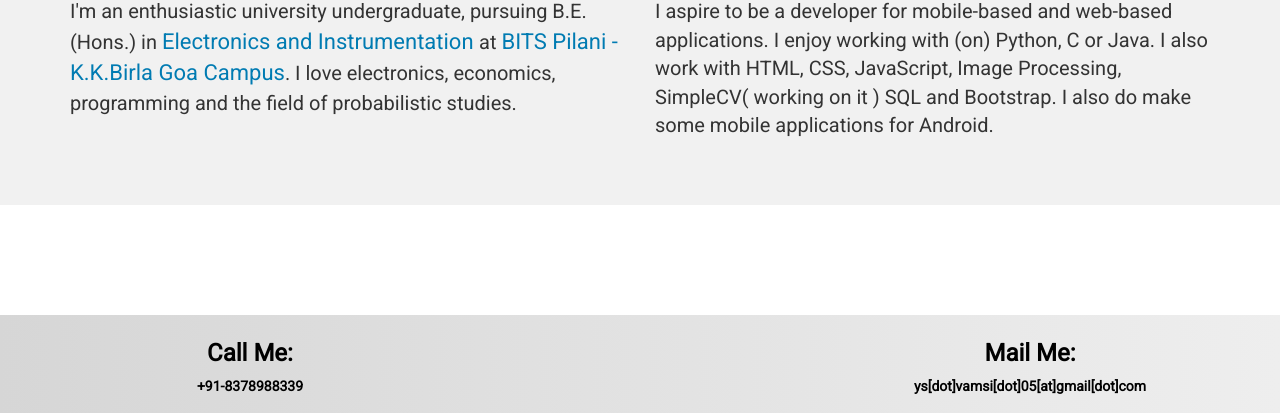
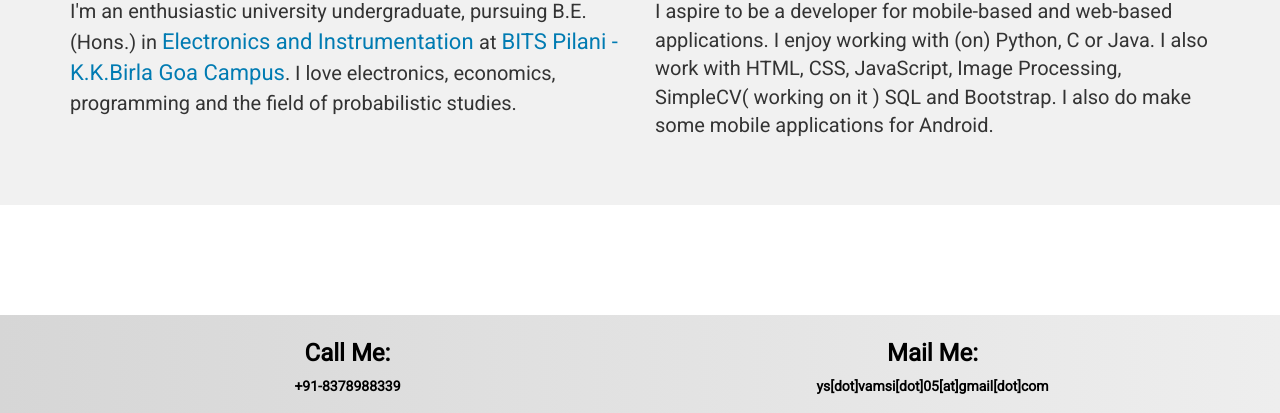
Before and after one commit to VamsiYS/VamsiYS.github.io, a plain HTML site: page index.html in a window 1280 px wide. Shown: the part 387-800 px from the top of the page. Drawn offline with nearby package versions, Linux system fonts and the light colour scheme.

Commit message:
Update index.html

```diff
--- a/index.html
+++ b/index.html
@@ -75,11 +75,11 @@
 			<a name = "ContactMe">
 				<div class = "container">
 					<div class = "row">
-						<div class = "col-md-4 pull-left">
+						<div class = "col-md-6">
 							<h3>Call Me:</h3>
 							<p>+91-8378988339</p>
 						</div>
-						<div class = "col-md-4 pull-right">
+						<div class = "col-md-6">
 							<h3>Mail Me:</h3>
 							<p><a href="mailto:ys.vamsi.05@gmail.com">ys[dot]vamsi[dot]05[at]gmail[dot]com</a></p>
 						</div>
```
